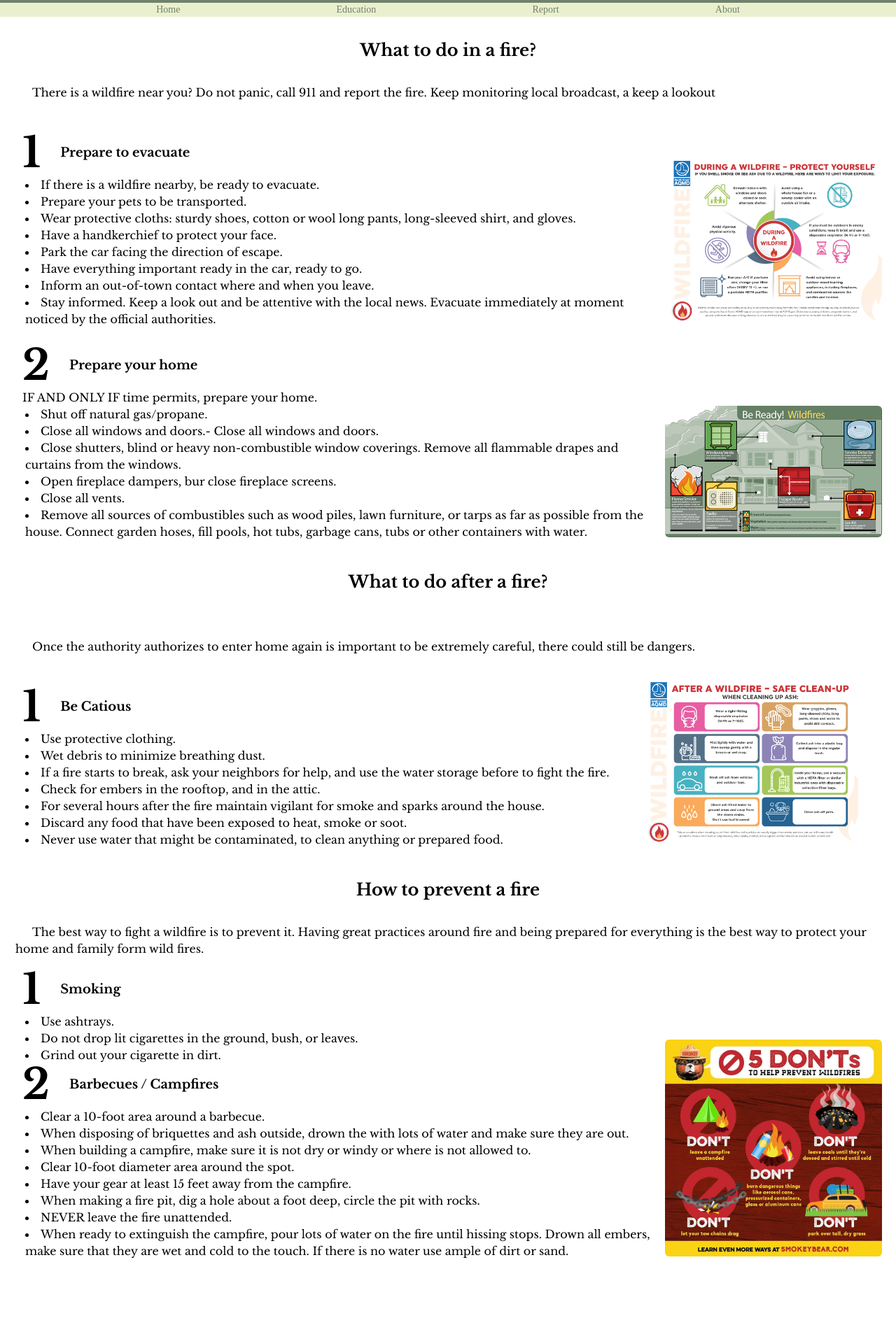
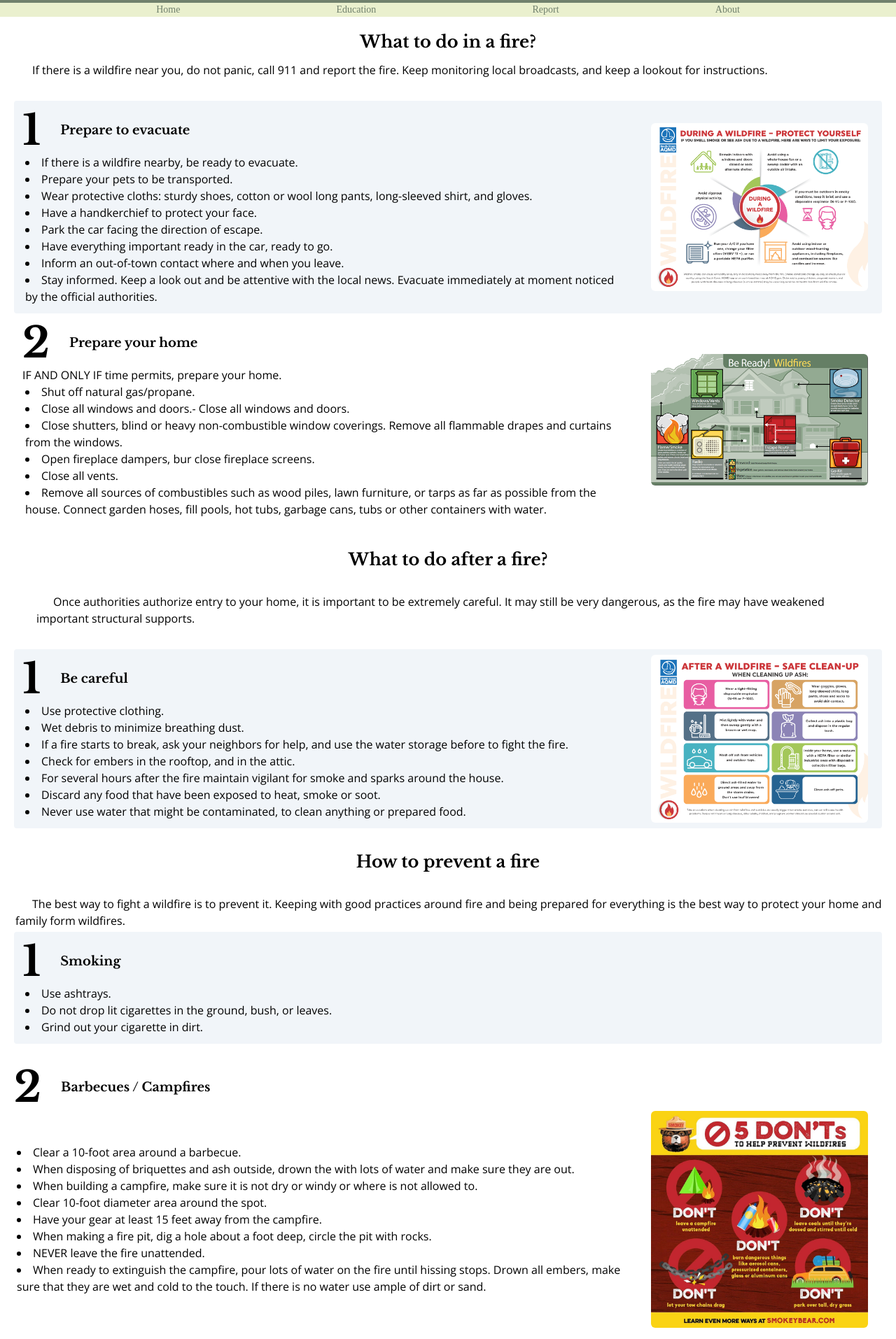
Before and after one commit to crenteriae/SpaceApps_Front, a Next.js app: page /education in a window 1280 px wide. Shown: the part 46-1960 px from the top of the page at 70% size. Before the commit the page ends 1910 px from the top, so only its background shows below. Built offline with nearby package versions, Linux system fonts and the light colour scheme; a web font is replaced by a local one.

Commit message:
edu format

```diff
--- a/src/app/about/page.tsx
+++ b/src/app/about/page.tsx
@@ -15,7 +15,7 @@ const items = [
 const Page: React.FC = () => {
     return(
         <div className="p-5 font-sans">
-            <h1 className="text-2xl font-bold mb-4">About FlameFox</h1>
+            <h1 className="text-2xl font-serif font-bold text-center mb-4">About FlameFox</h1>
             <Accordion items={items} />
             <div className="flex flex-row h-72 justify-between">
                 <Person path="/people/cesar.jpg" name="Cesar Renteria"/>
--- a/src/app/education/page.tsx
+++ b/src/app/education/page.tsx
@@ -4,97 +4,95 @@ import Image from 'next/image'
 export default function page() {
   return (
     <div className='p-5 '>
-        <h1 className='text-2xl my-3 font-bold text-center '>What to do in a fire?</h1>
-        <p className='m-8 indent-6 ml-0.5'>There is a wildfire near you? Do not panic, call 911 and report the fire. Keep monitoring local broadcast, a keep a lookout </p>
+        <h1 className='text-2xl mb-3 font-bold text-center '>What to do in a fire?</h1>
+        <p className='mx-8 indent-6 ml-0.5 font-sans'>If there is a wildfire near you, do not panic, call 911 and report the fire. Keep monitoring local broadcasts, and keep a lookout for instructions.</p>
         <div className='flex flex-col justify-between content-center my-8'>
-
-
-            <div className='flex flex-row'>
+            <div className='flex flex-row bg-slate-100 rounded'>
                 <div className='m-3'>
                     <div className='flex flex-row mb-1 aling-center items-center'>
                         <h1 className='font-bold mr-6 text-6xl'>1</h1>
                         <h2 className='font-bold ml-1 text-lg'>Prepare to evacuate</h2>
                     </div>
-                    <li className='ml-1'>If there is a wildfire nearby, be ready to evacuate.</li>
-                    <li className='ml-1'>Prepare your pets to be transported.</li>
-                    <li className='ml-1'>Wear protective cloths: sturdy shoes, cotton or wool long pants, long-sleeved shirt, and gloves.</li>
-                    <li className='ml-1'>Have a handkerchief to protect your face.</li>
-                    <li className='ml-1'>Park the car facing the direction of escape.</li>
-                    <li className='ml-1'>Have everything important ready in the car, ready to go.</li>
-                    <li className='ml-1'>Inform an out-of-town contact where and when you leave.</li>
-                    <li className='ml-1'>Stay informed. Keep a look out and be attentive with the local news. Evacuate immediately at moment noticed by the official authorities.</li>
+                    <li className='ml-1 font-sans'>If there is a wildfire nearby, be ready to evacuate.</li>
+                    <li className='ml-1 font-sans'>Prepare your pets to be transported.</li>
+                    <li className='ml-1 font-sans'>Wear protective cloths: sturdy shoes, cotton or wool long pants, long-sleeved shirt, and gloves.</li>
+                    <li className='ml-1 font-sans'>Have a handkerchief to protect your face.</li>
+                    <li className='ml-1 font-sans'>Park the car facing the direction of escape.</li>
+                    <li className='ml-1 font-sans'>Have everything important ready in the car, ready to go.</li>
+                    <li className='ml-1 font-sans'>Inform an out-of-town contact where and when you leave.</li>
+                    <li className='ml-1 font-sans'>Stay informed. Keep a look out and be attentive with the local news. Evacuate immediately at moment noticed by the official authorities.</li>
                 </div>
-                <img src="/protect-yourself.png" className='flex w-1/4 content-center object-cover mb-4 m-auto rounded-md shodow-sm'/>
+                <img src="/protect-yourself.png" className='flex w-1/4 content-center object-cover my-auto mx-5 rounded-md shodow-sm'/>
             </div>
-
-
-            <div className='flex flex-row '>
+            <div className='flex flex-row'>
                 <div className='m-3'>
-                    <div className='flex flex-row mb-1 aling-center items-center'>
+                    <div className='flex flex-row mb-1 items-center'>
                         <h1 className='font-bold mr-6 text-6xl'>2</h1>
                         <h2 className='font-bold ml-1 text-lg'>Prepare your home</h2>
                     </div>
-                    <p>IF AND ONLY IF time permits, prepare your home. </p>
-                    <li className='ml-1'>Shut off natural gas/propane.</li>
-                    <li className='ml-1'>Close all windows and doors.-	Close all windows and doors.</li>
-                    <li className='ml-1'>Close shutters, blind or heavy non-combustible window coverings. Remove all flammable drapes and curtains from the windows.</li>
-                    <li className='ml-1'>Open fireplace dampers, bur close fireplace screens.</li>
-                    <li className='ml-1'>Close all vents.</li>
-                    <li className='ml-1'>Remove all sources of combustibles such as wood piles, lawn furniture, or tarps as far as possible from the house. Connect garden hoses, fill pools, hot tubs, garbage cans, tubs or other containers with water.</li>
+                    <p className='font-sans'>IF AND ONLY IF time permits, prepare your home. </p>
+                    <li className='ml-1 font-sans'>Shut off natural gas/propane.</li>
+                    <li className='ml-1 font-sans'>Close all windows and doors.-	Close all windows and doors.</li>
+                    <li className='ml-1 font-sans'>Close shutters, blind or heavy non-combustible window coverings. Remove all flammable drapes and curtains from the windows.</li>
+                    <li className='ml-1 font-sans'>Open fireplace dampers, bur close fireplace screens.</li>
+                    <li className='ml-1 font-sans'>Close all vents.</li>
+                    <li className='ml-1 font-sans'>Remove all sources of combustibles such as wood piles, lawn furniture, or tarps as far as possible from the house. Connect garden hoses, fill pools, hot tubs, garbage cans, tubs or other containers with water.</li>
                 </div>
-                <img src="/wildfires-infographic.png" className='flex w-1/4 content-center object-cover mb-4 m-auto rounded-md shodow-sm'/>
+                <img src="/wildfires-infographic.png" className='flex w-1/4 content-center object-cover my-auto mx-5 rounded-md shodow-sm'/>
             </div>
         </div>
-
-
         <h1 className='text-2xl my-8 font-bold text-center'>What to do after a fire?</h1>
         <div className='flex flex-col justify-between content-center my-8'>
-            <p className='m-8 indent-6 ml-0.5'>Once the authority authorizes to enter home again is important to be extremely careful, there could still be dangers.</p>
-            <div className='flex flex-row'>
+            <p className='mx-8 mb-8 indent-6 font-sans'>Once authorities authorize entry to your home, it is important to be extremely careful. It may still be very dangerous, as the fire may have weakened important structural supports.</p>
+            <div className='flex flex-row bg-slate-100 rounded justify-between'>
                 <div className='m-3'>
                     <div className='flex flex-row mb-1 aling-center items-center'>
                         <h1 className='font-bold mr-6 text-6xl'>1</h1>
-                        <h2 className='font-bold ml-1 text-lg'>Be Catious</h2>
+                        <h2 className='font-bold ml-1 text-lg'>Be careful</h2>
                     </div>
-                    <li className='ml-1'>Use protective clothing.</li>
-                    <li className='ml-1'>Wet debris to minimize breathing dust.</li>
-                    <li className='ml-1'>If a fire starts to break, ask your neighbors for help, and use the water storage before to fight the fire.</li>
-                    <li className='ml-1'>Check for embers in the rooftop, and in the attic.</li>
-                    <li className='ml-1'>For several hours after the fire maintain vigilant for smoke and sparks around the house.</li>
-                    <li className='ml-1'>Discard any food that have been exposed to heat, smoke or soot.</li>
-                    <li className='ml-1'>Never use water that might be contaminated, to clean anything or prepared food.</li>
+                    <li className='ml-1 font-sans'>Use protective clothing.</li>
+                    <li className='ml-1 font-sans'>Wet debris to minimize breathing dust.</li>
+                    <li className='ml-1 font-sans'>If a fire starts to break, ask your neighbors for help, and use the water storage before to fight the fire.</li>
+                    <li className='ml-1 font-sans'>Check for embers in the rooftop, and in the attic.</li>
+                    <li className='ml-1 font-sans'>For several hours after the fire maintain vigilant for smoke and sparks around the house.</li>
+                    <li className='ml-1 font-sans'>Discard any food that have been exposed to heat, smoke or soot.</li>
+                    <li className='ml-1 font-sans'>Never use water that might be contaminated, to clean anything or prepared food.</li>
                 </div>
-                <img src="/ash-clean-up.png" className='flex w-1/4 content-center object-cover mb-4 m-auto rounded-md shodow-sm'/>
+                <img src="/ash-clean-up.png" className='flex w-1/4 content-center object-cover my-auto mx-5 rounded-md shodow-sm'/>
             </div>
         </div>
-
-
         <h1 className='text-2xl my-8 font-bold text-center'>How to prevent a fire</h1>
         <div className='flex flex-col justify-between content-center my-8'>
-            <p className='mb-1 indent-6 ml-0.5'>The best way to fight a wildfire is to prevent it. Having great practices around fire and being prepared for everything is the best way to protect your home and family form wild fires.</p>
+            <p className='mb-1 indent-6 ml-0.5 font-sans'>The best way to fight a wildfire is to prevent it. Keeping with good practices around fire and being prepared for everything is the best way to protect your home and family form wildfires.</p>
             <div className='flex flex-row'>
-                <div className='m-3'>
-                    <div className='flex flex-row mb-1 aling-center items-center'>
-                        <h1 className='font-bold mr-6 text-6xl'>1</h1>
-                        <h2 className='font-bold ml-1 text-lg'>Smoking</h2>
+                <div>
+                    <div className='bg-slate-100 rounded p-3'>
+                        <div className='flex flex-row mb-1 aling-center items-center'>
+                            <h1 className='font-bold mr-6 text-6xl'>1</h1>
+                            <h2 className='font-bold ml-1 text-lg'>Smoking</h2>
+                        </div>
+                        <li className='ml-1 font-sans'>Use ashtrays.</li>
+                        <li className='ml-1 font-sans'>Do not drop lit cigarettes in the ground, bush, or leaves.</li>
+                        <li className='ml-1 font-sans'>Grind out your cigarette in dirt.</li>
                     </div>
-                    <li className='ml-1'>Use ashtrays.</li>
-                    <li className='ml-1'>Do not drop lit cigarettes in the ground, bush, or leaves.</li>
-                    <li className='ml-1'>Grind out your cigarette in dirt.</li>
-                    <div className='flex flex-row mb-1 aling-center items-center'>
+                    <div className='flex flex-row mb-1 mt-8 aling-center items-center'>
                         <h1 className='font-bold mr-6 text-6xl'>2</h1>
                         <h2 className='font-bold ml-1 text-lg'>Barbecues / Campfires</h2>
                     </div>
-                    <li className='ml-1'>Clear a 10-foot area around a barbecue.</li>
-                    <li className='ml-1'>When disposing of briquettes and ash outside, drown the with lots of water and make sure they are out.</li>
-                    <li className='ml-1'>When building a campfire, make sure it is not dry or windy or where is not allowed to.</li>
-                    <li className='ml-1'>Clear 10-foot diameter area around the spot.</li>
-                    <li className='ml-1'>Have your gear at least 15 feet away from the campfire.</li>
-                    <li className='ml-1'>When making a fire pit, dig a hole about a foot deep, circle the pit with rocks.</li>
-                    <li className='ml-1'>NEVER leave the fire unattended.</li>
-                    <li className='ml-1'>When ready to extinguish the campfire, pour lots of water on the fire until hissing stops. Drown all embers, make sure that they are wet and cold to the touch. If there is no water use ample of dirt or sand.</li>
+                    <div className='flex flex-row justify-between'>
+                        <div className='my-auto'>
+                            <li className='ml-1 font-sans'>Clear a 10-foot area around a barbecue.</li>
+                            <li className='ml-1 font-sans'>When disposing of briquettes and ash outside, drown the with lots of water and make sure they are out.</li>
+                            <li className='ml-1 font-sans'>When building a campfire, make sure it is not dry or windy or where is not allowed to.</li>
+                            <li className='ml-1 font-sans'>Clear 10-foot diameter area around the spot.</li>
+                            <li className='ml-1 font-sans'>Have your gear at least 15 feet away from the campfire.</li>
+                            <li className='ml-1 font-sans'>When making a fire pit, dig a hole about a foot deep, circle the pit with rocks.</li>
+                            <li className='ml-1 font-sans'>NEVER leave the fire unattended.</li>
+                            <li className='ml-1 font-sans'>When ready to extinguish the campfire, pour lots of water on the fire until hissing stops. Drown all embers, make sure that they are wet and cold to the touch. If there is no water use ample of dirt or sand.</li>
+                        </div>
+                        <img src="/PreventFire.jpg" className='flex w-1/4 content-center object-cover my-auto mx-5 rounded-md shodow-sm'/>
                     </div>
-                <img src="/PreventFire.jpg" className='flex w-1/4 content-center object-cover mb-4 m-auto rounded-md shodow-sm'/>
+                </div>
             </div>
         </div>
     </div >
```
